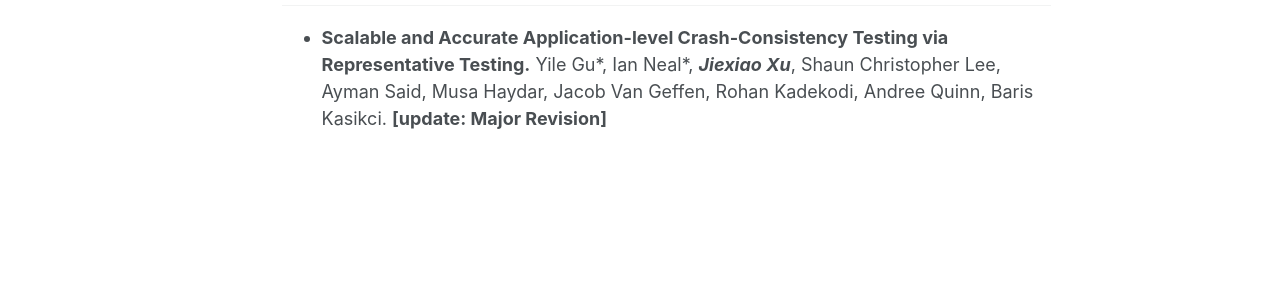
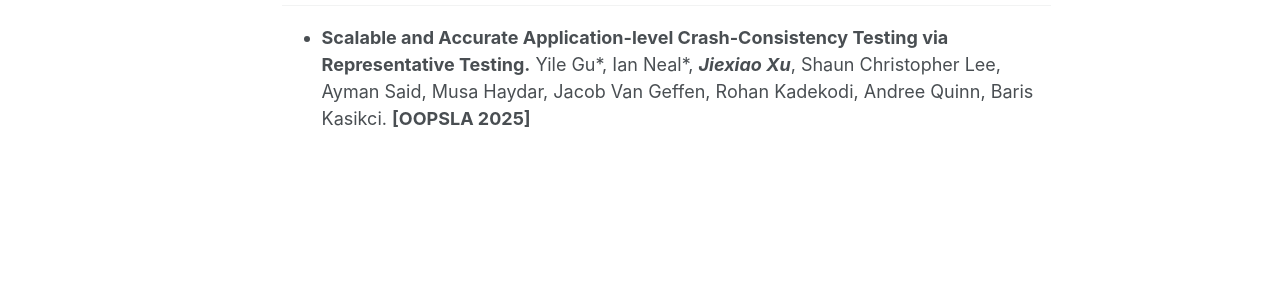
Before and after one commit to JiexiaoXu/JiexiaoXu.github.io, a Jekyll site: the page built from _pages/about.md, in a window 1280 px wide and 1308 px high. Shown: the part 777-1077 px from the top of the window. Built offline with Jekyll 4.4.1, drawn with Linux system fonts in a browser that asks for light colours.

Commit message:
squint update

```diff
--- a/_pages/about.md
+++ b/_pages/about.md
@@ -24,4 +24,4 @@
 ## Publication
 
 - **Scalable and Accurate Application-level Crash-Consistency Testing via Representative Testing.**
-  Yile Gu\*, Ian Neal\*, ***Jiexiao Xu***, Shaun Christopher Lee, Ayman Said, Musa Haydar, Jacob Van Geffen, Rohan Kadekodi, Andree Quinn, Baris Kasikci. **[update: Major Revision]**
+  Yile Gu\*, Ian Neal\*, ***Jiexiao Xu***, Shaun Christopher Lee, Ayman Said, Musa Haydar, Jacob Van Geffen, Rohan Kadekodi, Andree Quinn, Baris Kasikci. **[OOPSLA 2025]**
```
